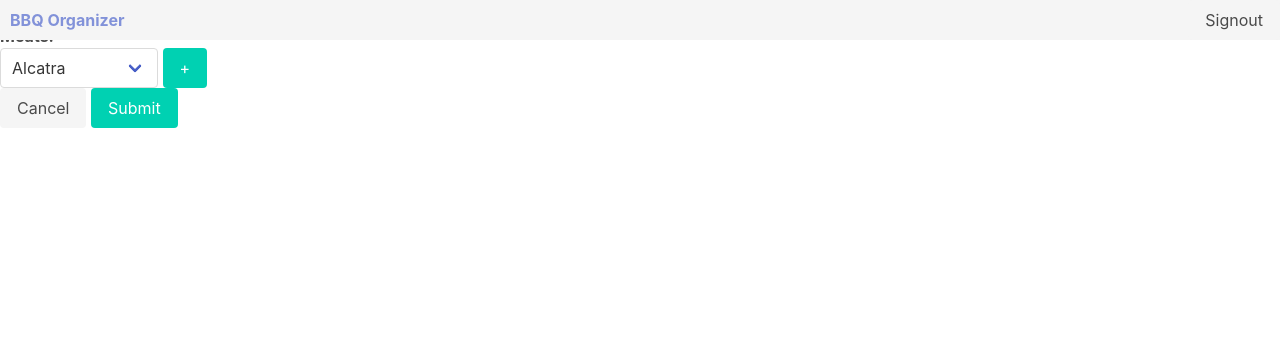
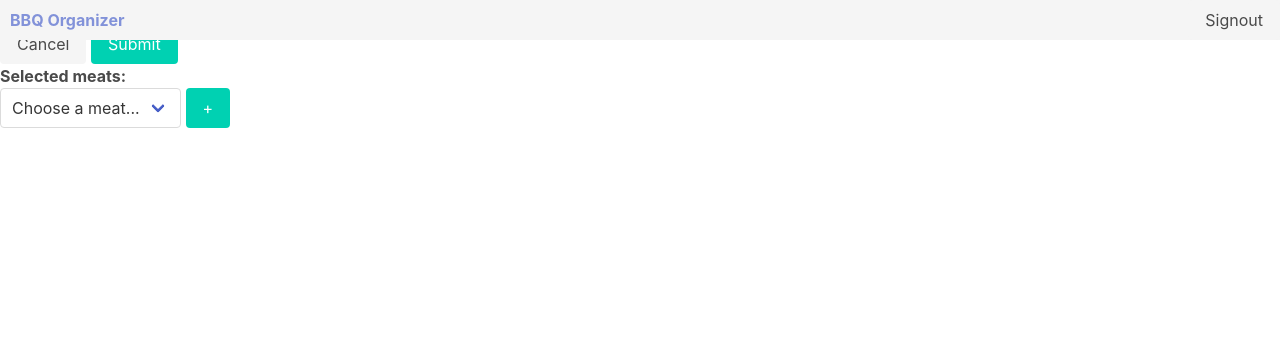
Before and after one commit to tombakas/bbq_organizer, a Django app: page /create_event/ in a window 1280 px wide. Shown: the top 340 px of the page. Run offline with Django 3.2, Linux system fonts and the light colour scheme; the visitor is signed in with stand-in values (Sample User, id 1); data comes from the database, SQL or seed files in the repository; style sheets or scripts are compiled from the project's sources.

Commit message:
Further create-event reorganize

```diff
--- a/bbq_organizer/templates/create_event.html
+++ b/bbq_organizer/templates/create_event.html
@@ -18,19 +18,13 @@
         {% endfor %}
       {% endfor %}
 
+      <div class="form-buttons">
+        <a href="/" class="button is-light">Cancel</a>
+        <input class="button is-primary" type="submit" value="Submit">
+      </div>
       <p class="meats-heading">
-        <span class="has-text-weight-bold has-text-right">Meats:</span>
+        <span class="has-text-weight-bold has-text-right">Selected meats:</span>
       </p>
-      <div class="meat-select-control">
-        <div class="select">
-          <select id="meat-select">
-            {% for meat in meats %}
-              <option value="{{ meat.pk }}">{{ meat }}</option>
-            {% endfor %}
-          </select>
-        </div>
-          <div class="button is-primary" id="add-meat">+</div>
-      </div>
       <div id="meats-chosen">
         {% for key, value in meats_chosen.items %}
           <div class="entry">
@@ -39,9 +33,16 @@
           </div>
         {% endfor %}
       </div>
-      <div class="form-buttons">
-        <a href="/" class="button is-light">Cancel</a>
-        <input class="button is-primary" type="submit" value="Submit">
+      <div class="meat-select-control">
+        <div class="select">
+          <select id="meat-select" class="meat-select-placeholder">
+            <option disabled selected>Choose a meat...</option>
+            {% for meat in meats %}
+              <option value="{{ meat.pk }}">{{ meat }}</option>
+            {% endfor %}
+          </select>
+        </div>
+        <div class="button is-primary" id="add-meat">+</div>
       </div>
     </form>
   </div>
--- a/package.json
+++ b/package.json
@@ -14,8 +14,9 @@
   "dependencies": {
     "bulma": "^0.7.5",
     "bulma-calendar": "^6.0.7",
+    "css-loader": "^3.2.0",
+    "mithril": "^2.0.4",
     "node-sass": "^4.12.0",
-    "css-loader": "^3.2.0",
     "sass-loader": "^8.0.0",
     "style-loader": "^1.0.0",
     "webpack": "^4.40.2",
```
Also changed, not shown: bbq_organizer/static_dev/js/create-event.js (+23 -12 lines), bbq_organizer/static_dev/scss/create_event.scss (+10 -4 lines).
